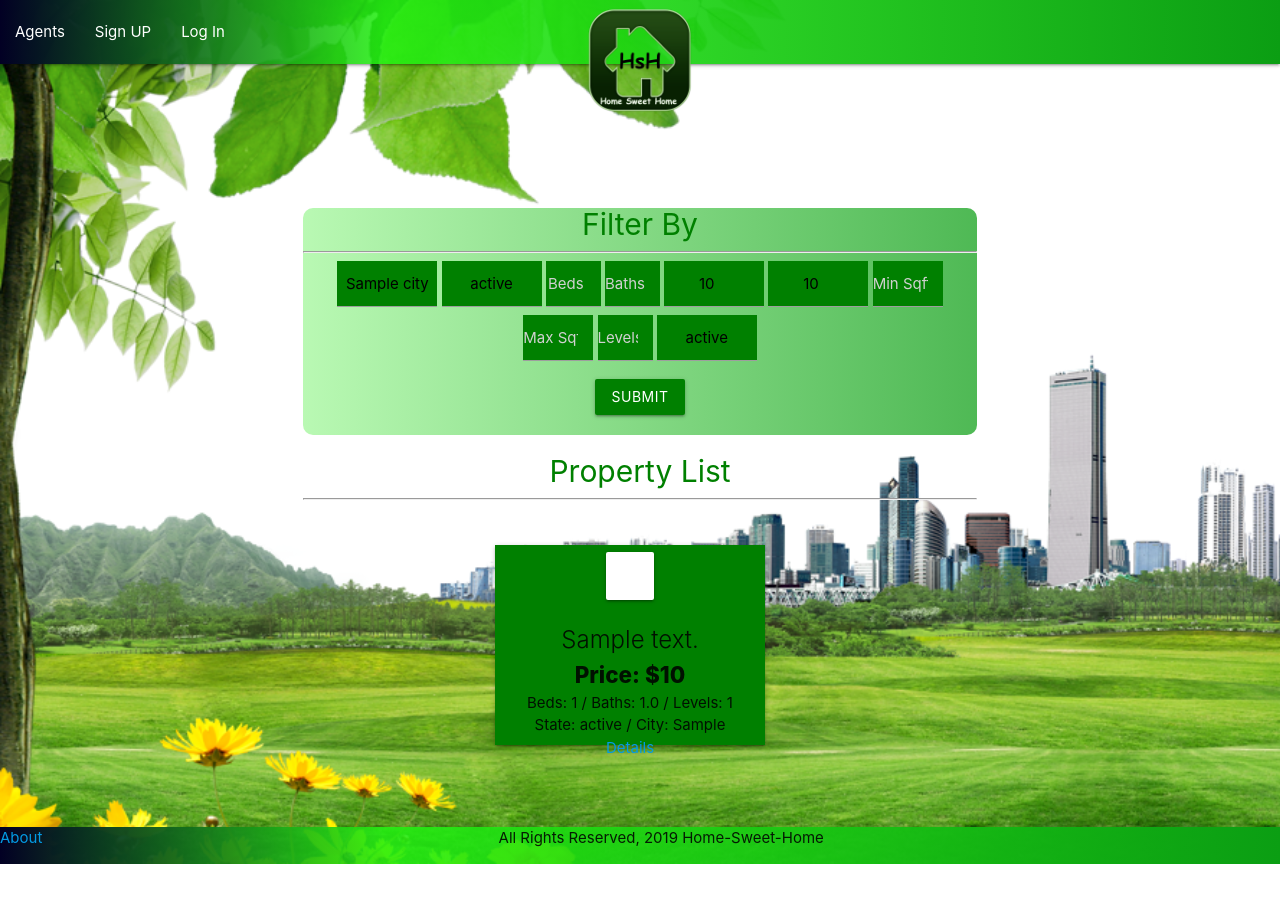
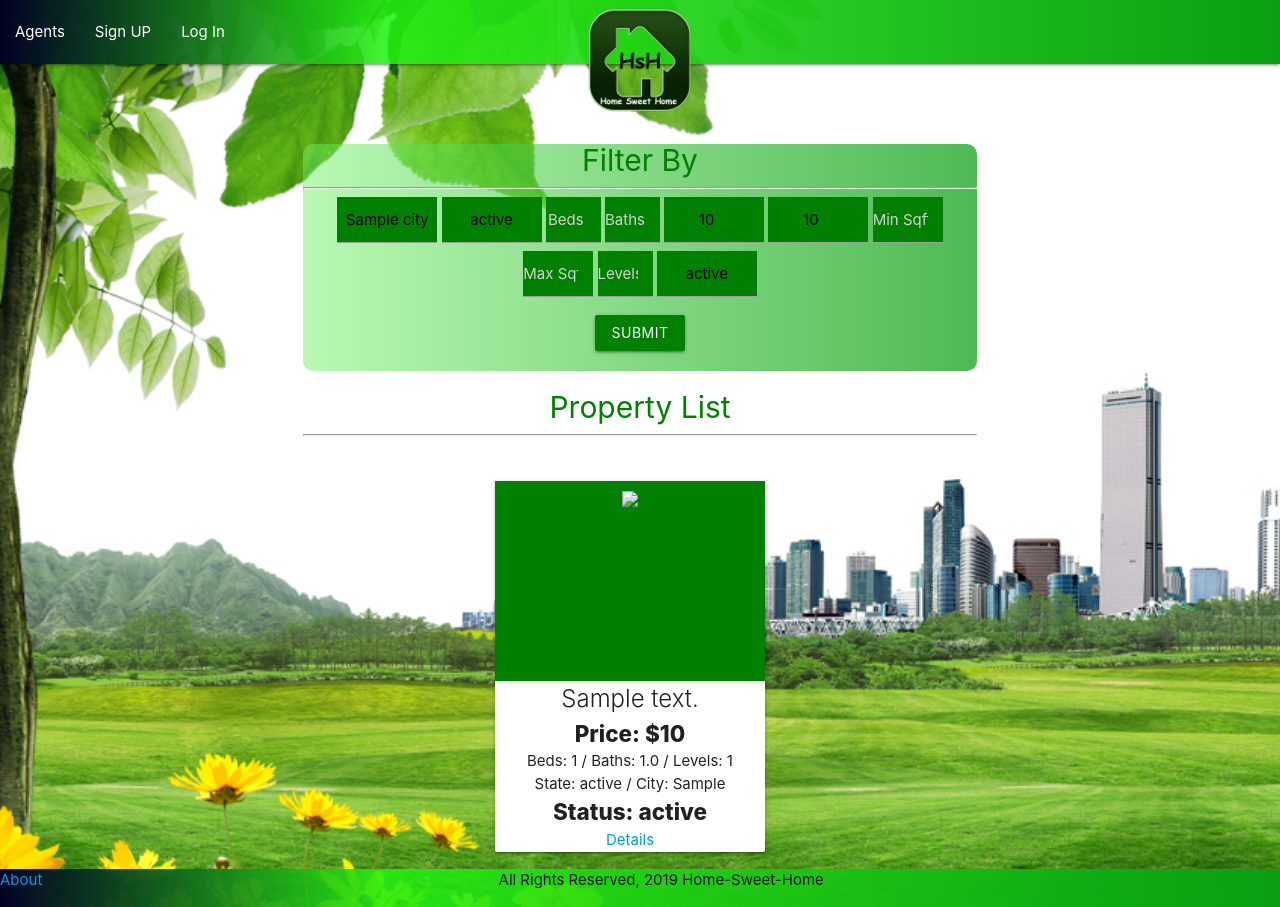
Before and after one commit to JManey/home_sweet_home, a Django app: template main_app/templates/properties/index.html in a window 1280 px wide. Before the commit the page ends 864 px from the top, so only its background shows below. Run offline with Django 3.2, Linux system fonts and the light colour scheme; tables that the repository leaves empty hold one stand-in row (values such as "Sample post"); the template is opened without the code that fills it: values that come from a table or form of the project are taken from there, most other values are stand-ins (such as "Sample title", 1, 10 or a date in 2020).

Commit message:
added style to index.html also added carousel to the pictures

```diff
--- a/main_app/templates/properties/index.html
+++ b/main_app/templates/properties/index.html
@@ -32,12 +32,19 @@
           <li class="li-card">
             <div class="card">
               <div class="prop-picture">
-              <img class="responsive-img card-panel" src="{{property.photo_set.all.2.url}}"
-              </div>
+                <div class="carousel">
+                  {% for photo in property.photo_set.all %}
+                    <a class="carousel-item" href="#{{photo.url}}"><img id="img-houses" src="{{photo.url}}"></a>
+                  {% empty %}
+                    <div class="card-panel teal-text center-align">No Photos Yet</div>
+                  {% endfor %}
+                </div>
+                </div>
               <div class="card-title">{{property.street_address}}</div>
                 <div class="card-content" id="price">Price: ${{property.price}}</div>
                 <div class="card-content" id="beds">Beds: {{property.beds}} / Baths: {{property.baths}} / Levels: {{property.levels}}</div>
                 <div class="card-content" id="state">State: {{property.state}} / City: {{property.city}}</div>
+                <div id="house-status">Status: {{property.status}}</div>
                 <a href="{% url 'detail' property.id %}">Details</a>
             </div>
           </li>
```
